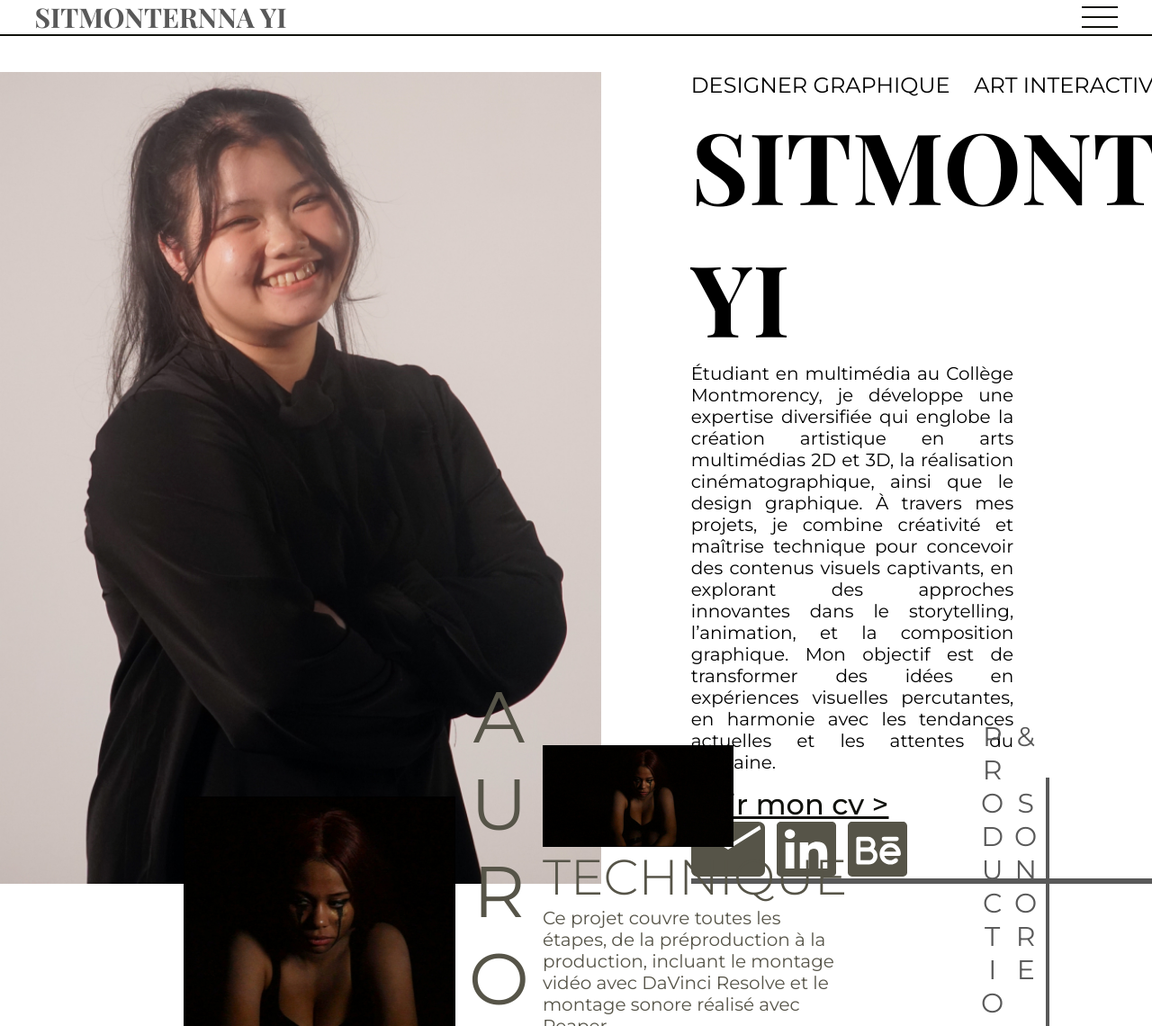
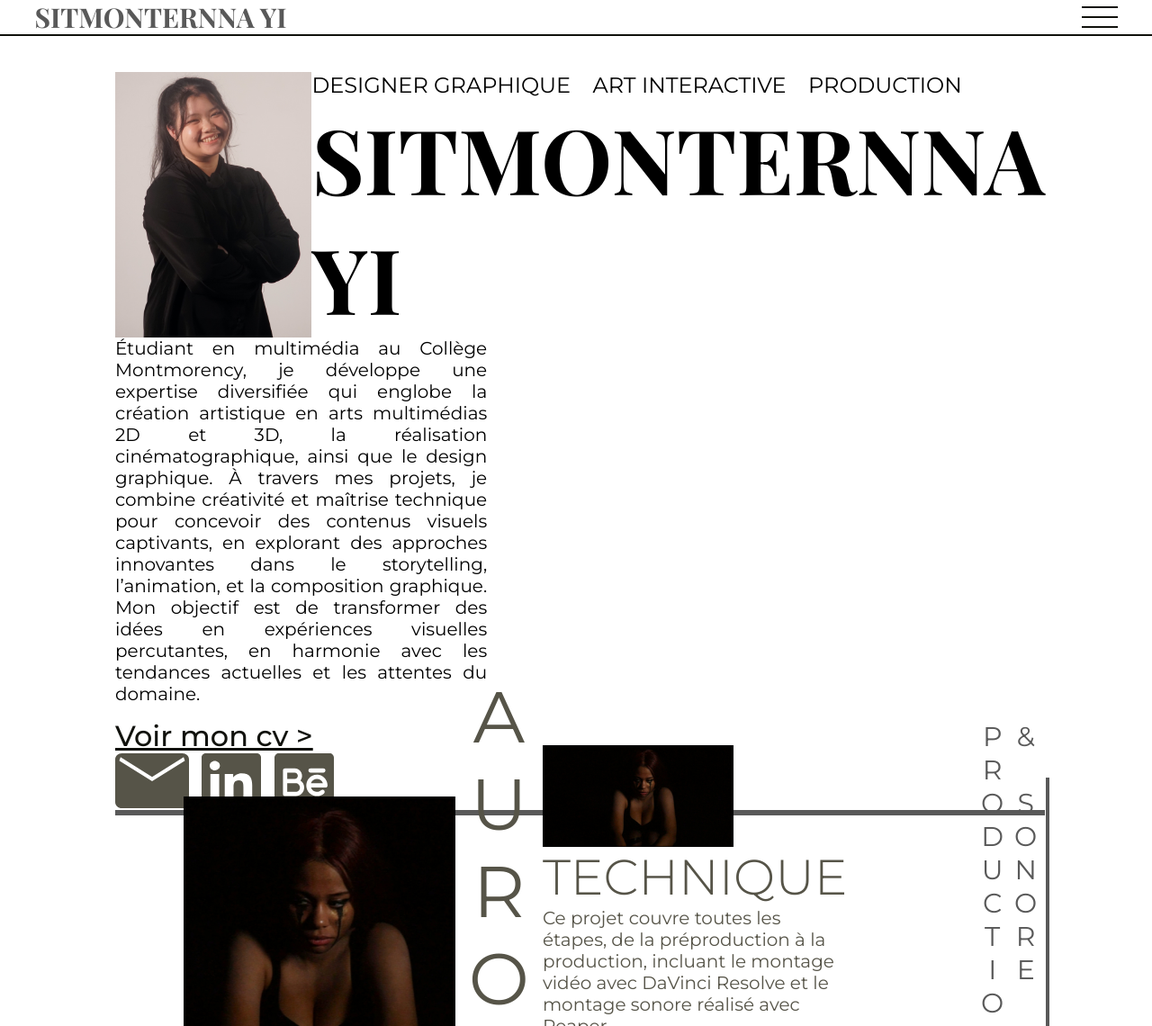
Before and after one commit to Dudulalin/multimediaArtist, a plain HTML site: page index.html in a window 1280 px wide. Shown: the top 1140 px of the page at 90% size. Drawn offline with nearby package versions, Linux system fonts and the light colour scheme; a web font is replaced by a local one.

Commit message:
about_change

```diff
--- a/partials_scss/_about.scss
+++ b/partials_scss/_about.scss
@@ -63,7 +63,7 @@
             align-self: flex-start;
         }
 
-        &--border{
+        &--border {
             grid-area: 5 / 2 / 6 / 3;
             border: solid 3px var(--carbon);
             align-self: flex-end;
@@ -74,3 +74,51 @@
 
 
 }
+
+@media screen and (max-width: 1855px) {
+    .about {
+        &--content {
+            width: 80%;
+            display: grid;
+            grid-template-columns: 0.5fr 1fr;
+            grid-template-rows: 0.4fr repeat(2, 1fr) 0.4fr 0.5fr;
+            grid-column-gap: 0px;
+            grid-row-gap: 0px;
+
+            &--img--big {
+                grid-area: 1 / 1 / 3 / 2;
+                height: 100%;
+                justify-self: flex-start;
+            }
+
+            &--subtitle {
+                grid-area: 1 / 2 / 2 / 3;
+            }
+
+            &--name {
+                grid-area: 2 / 2 / 3 / 3;
+                font-size: 100px;
+            }
+
+            &--descp {
+                grid-area: 3 / 1 / 4 / 3;
+            }
+
+            &--link {
+                grid-area: 4 / 1 / 5 / 3;
+            }
+
+            &--app {
+                grid-area: 5 / 1 / 6 / 3;
+                align-self: center;
+            }
+
+            &--border {
+                grid-area: 5 / 1 / 6 / 3;
+            }
+        }
+
+
+    }
+
+}
--- a/partials_scss/_projets.scss
+++ b/partials_scss/_projets.scss
@@ -270,7 +270,7 @@
 
 
 
-/*
+
 @media screen and (min-width: 768px) {
     section.projects {
         .projets {
@@ -490,7 +490,7 @@
                         text-orientation: upright;
                         align-self: center;
                         justify-self: end;
-                        /* margin-right: 0;
+                         margin-right: 0;
                         padding-top: 65%;
                         font-size: 60px;
                         color: var(--olive);
@@ -615,7 +615,7 @@
 
     }
 }
-/*
+
 @media screen and (max-width: 768px) and (min-width: 375px) {
     .projets {
         &--aurorae {
@@ -781,4 +781,4 @@
 
         }
     }
-}*/
+}
```
Also changed, not shown: style.css, 1 other file.
